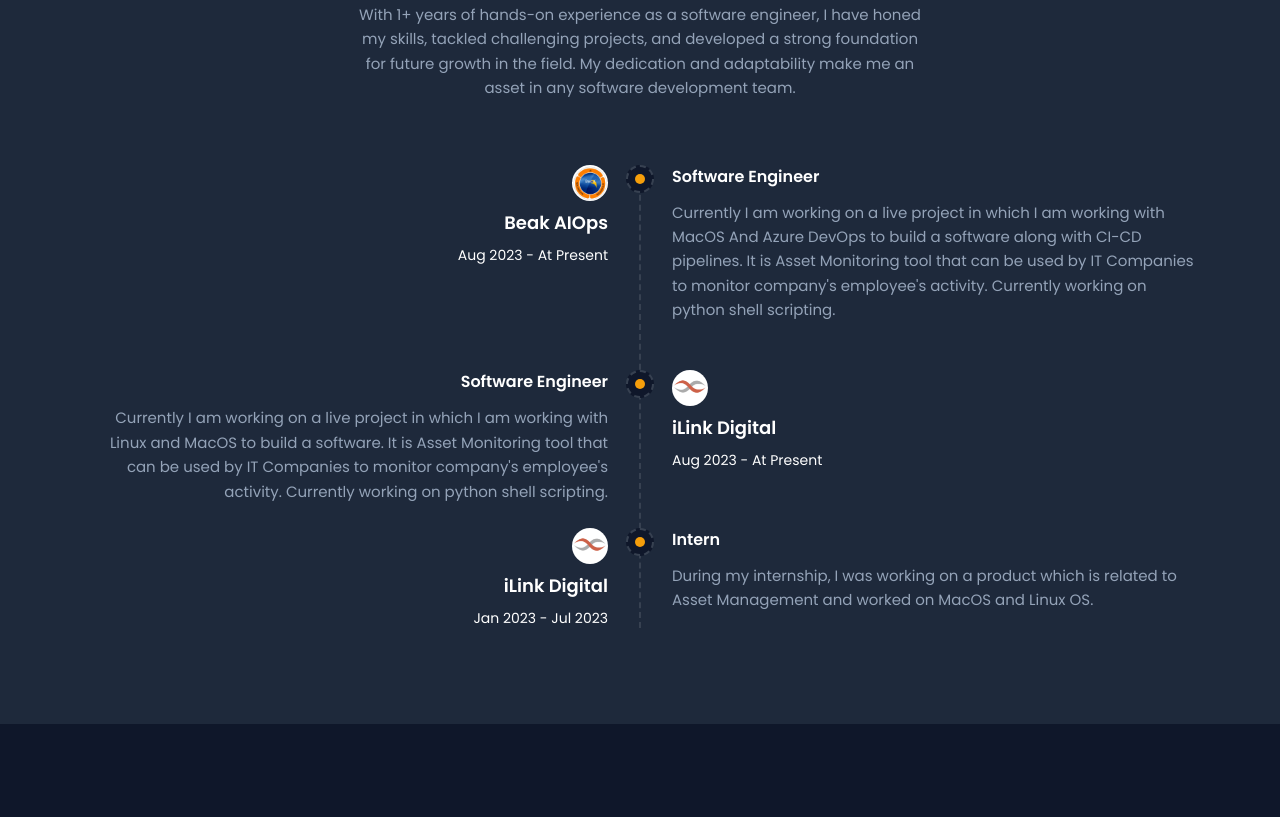
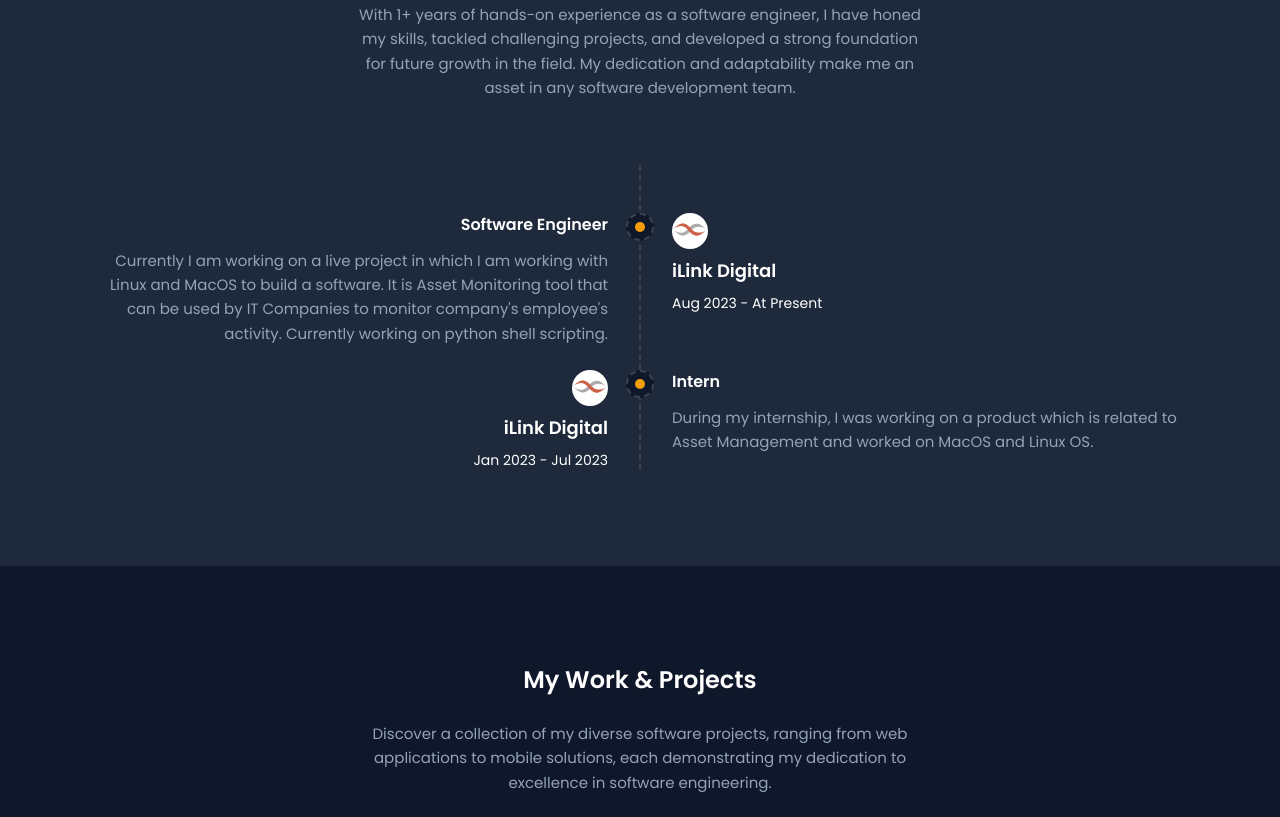
Before and after one commit to Vishvshah16/PortFolio-Website, a plain HTML site: page index.html in a window 1280 px wide. Shown: the part 3375-4192 px from the top of the page. Drawn offline with Linux system fonts and the light colour scheme.

Commit message:
Update index.html

```diff
--- a/index.html
+++ b/index.html
@@ -417,24 +417,6 @@
 
                     <!--Start content-->
                     <div
-                        class="ms-8 md:ms-0 relative after:content-[''] after:absolute after:top-[9px] after:rounded-full after:z-10 after:w-2.5 after:h-2.5 after:bg-amber-500 md:after:mx-auto ltr:md:after:right-0 ltr:md:after:left-0 rtl:md:after:left-0 rtl:md:after:right-0 ltr:after:-left-9 rtl:after:-right-9 before:content-[''] before:absolute md:before:mx-auto ltr:md:before:right-0 ltr:md:before:left-0 ltr:before:-left-11 rtl:md:before:left-0 rtl:md:before:right-0 rtl:before:-right-11 before:rounded-full before:z-10 before:border-2 before:border-dashed before:border-gray-200 dark:before:border-gray-700 before:top-0 before:w-7 before:h-7 before:bg-white dark:before:bg-slate-900">
-                        <div class="grid md:grid-cols-2">
-                            <div class="md:text-end md:me-8 relative">
-                                <img src="assets/images/logos/logo-beak.jpeg" class="rounded-full h-9 w-9 md:ms-auto" alt="">
-                                <h5 class="my-2 font-semibold text-lg">Beak AIOps</h5>
-                                <h6 class="text-sm mb-0">Aug 2023 - At Present</h6>
-                            </div>
-
-                            <div class="ltr:float-left rtl:float-right text-start md:ms-8 mt-6 md:mt-0">
-                                <h5 class="title mb-1 font-semibold">Software Engineer</h5>
-                                <p class="mt-3 mb-0 text-slate-400 text-[15px]">Currently I am working on a live project in which I am working with MacOS And Azure DevOps to build a software along with CI-CD pipelines. It is Asset Monitoring tool that can be used by IT Companies to monitor company's employee's activity. Currently working on python shell scripting.</p>
-                            </div>
-                        </div>
-                    </div>
-                    <!--End content-->
-
-                    <!--Start content-->
-                    <div
                         class="mt-12 ms-8 md:ms-0 relative after:content-[''] after:absolute after:top-[9px] after:rounded-full after:z-10 after:w-2.5 after:h-2.5 after:bg-amber-500 md:after:mx-auto ltr:md:after:right-0 ltr:md:after:left-0 ltr:after:-left-9 rtl:md:after:left-0 rtl:md:after:right-0 rtl:after:-right-9 before:content-[''] before:absolute md:before:mx-auto ltr:md:before:right-0 ltr:md:before:left-0 ltr:before:-left-11 rtl:md:before:left-0 rtl:md:before:right-0 rtl:before:-right-11 before:rounded-full before:z-10 before:border-2 before:border-dashed before:border-gray-200 dark:before:border-gray-700 before:top-0 before:w-7 before:h-7 before:bg-white dark:before:bg-slate-900">
                         <div class="grid md:grid-cols-2">
                             <div class="text-start md:ms-8 relative md:order-2 wow animate__animated animate__fadeInUp"
```
